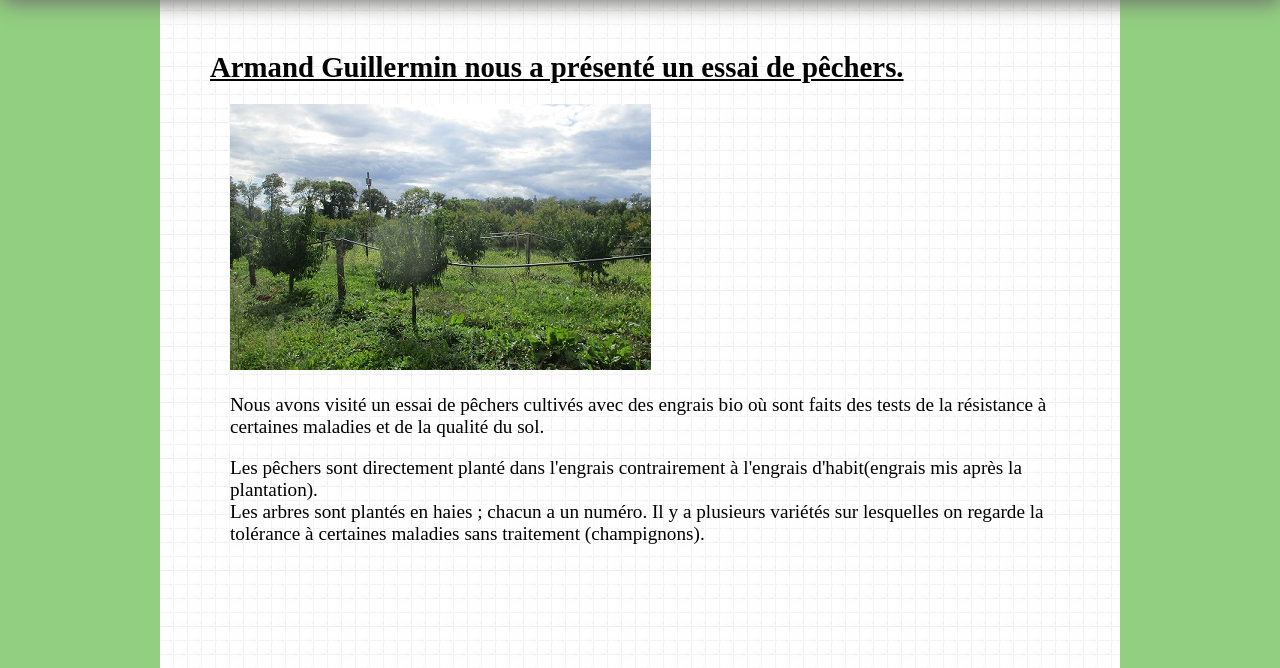
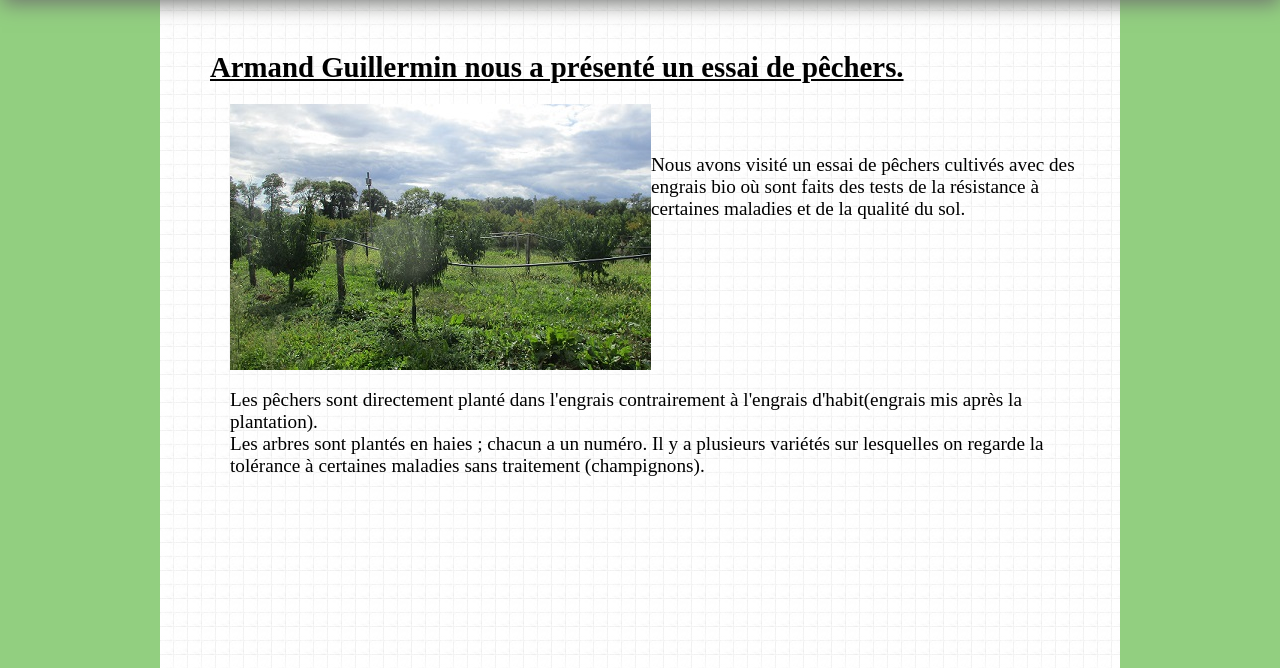
Before and after one commit to SiteSVTINRA/sitesvtinra.github.io, a plain HTML site: page essai.html in a window 1280 px wide. Shown: the part 129-797 px from the top of the page. Drawn offline with Linux system fonts and the light colour scheme; files whose address does not match are found by name.

Commit message:
Update style.css

```diff
--- a/style.css
+++ b/style.css
@@ -5,7 +5,7 @@ html {
 
 body{
 	width: 75%;
-	height: 300%;
+	height: 310%;
 	margin: auto;
 	background-image: url("fond.jpg");
 	background-repeat: repeat;
@@ -51,10 +51,12 @@ nav ul li a, nav ul li a:visited{
 	color: black;
 	text-decoration: none;
 	font-size: 1.2em;
+	transition: font-size .8s;
 }
 
 nav ul li a:hover{
 	color: #777;
+	font-size: 1.3em;
 }
 
 section{
@@ -117,8 +119,13 @@ a, a:visited{
 	margin-left: 30px;
 }
 
-section article div .align{
+.align{
 	display: flex;
 	flex-direction: row;
-	justify-content: center;
+	vertical-align: center;
+	margin-bottom: 10px;
 }
+
+.align p{
+	margin-top: 50px;
+}
```
